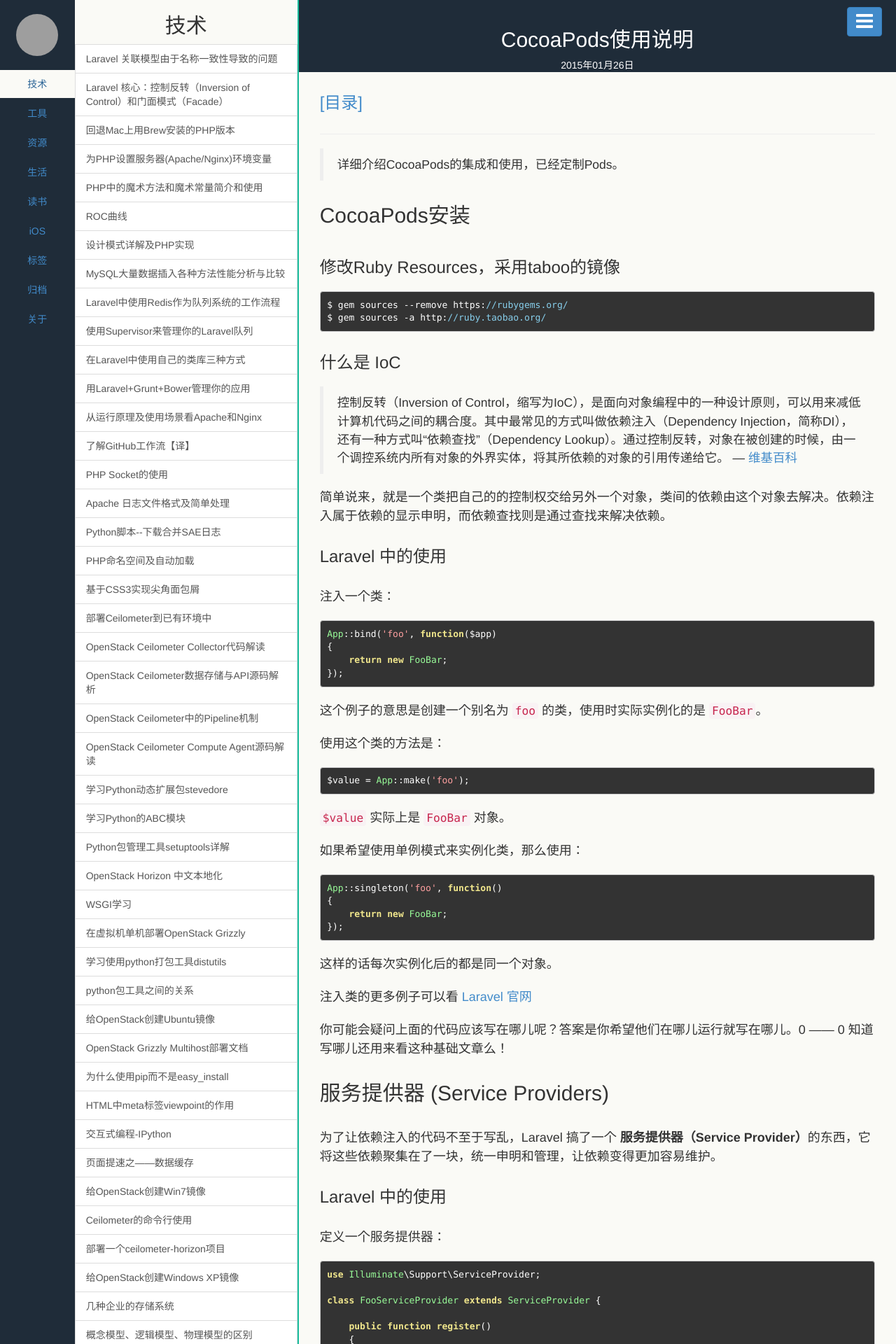
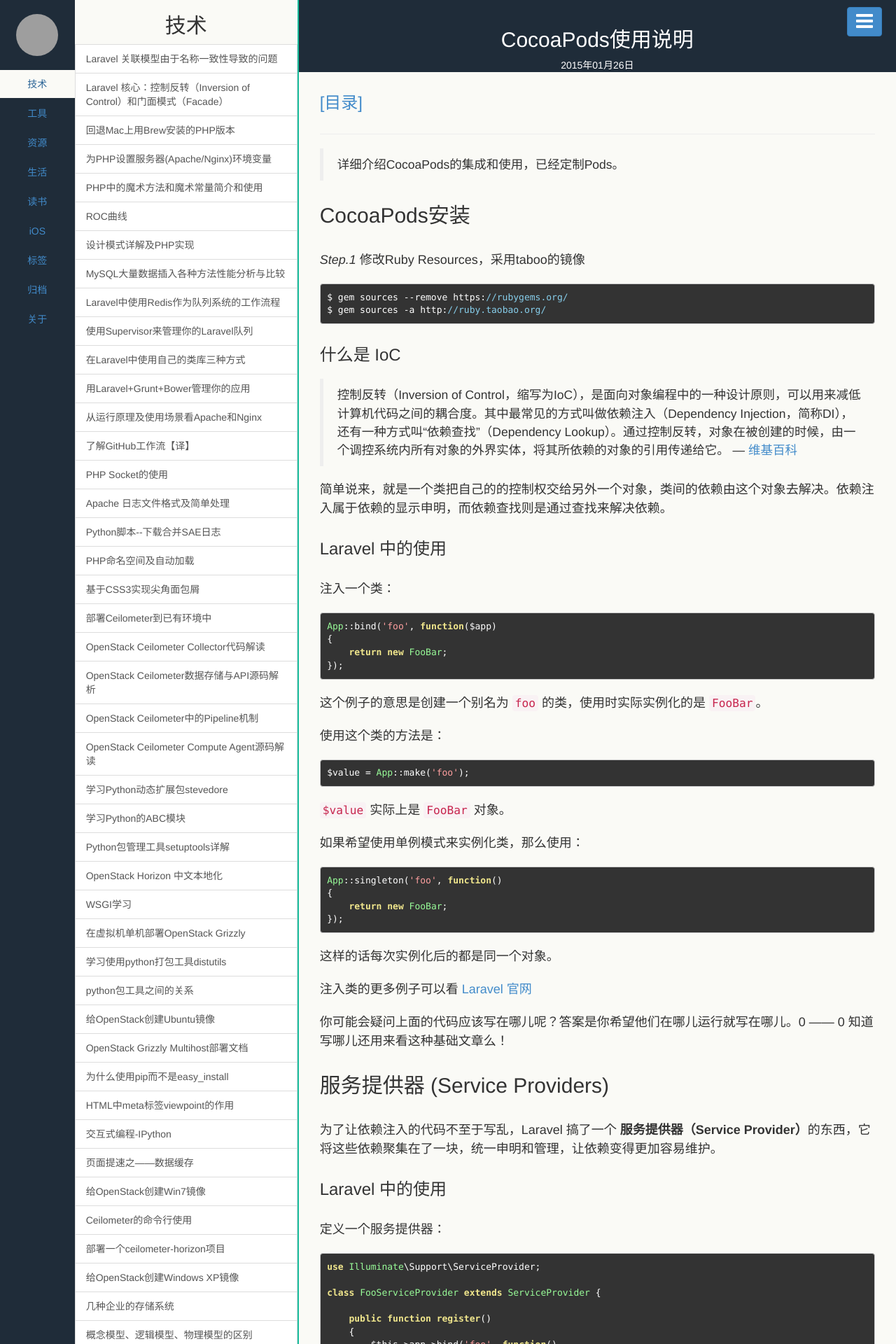
Before and after one commit to xiaxiaowei/xiaxiaowei.github.io, a Jekyll site: the page built from _posts/iOS/2015-01-26-cocoa-pods-user-manual.md, in a window 1280 px wide. Shown: the top 1920 px of the page at 70% size. Built offline with Jekyll 4.4.1, drawn with Linux system fonts in a browser that asks for light colours; grey boxes are pictures that could not be loaded.

Commit message:
Cocoapods使用说明

````diff
--- a/_posts/iOS/2015-01-26-cocoa-pods-user-manual.md
+++ b/_posts/iOS/2015-01-26-cocoa-pods-user-manual.md
@@ -11,7 +11,7 @@ description:
 
 ## CocoaPods安装
 
-### 修改Ruby Resources，采用taboo的镜像
+*Step.1* 修改Ruby Resources，采用taboo的镜像
 ```
 $ gem sources --remove https://rubygems.org/
 $ gem sources -a http://ruby.taobao.org/
````
